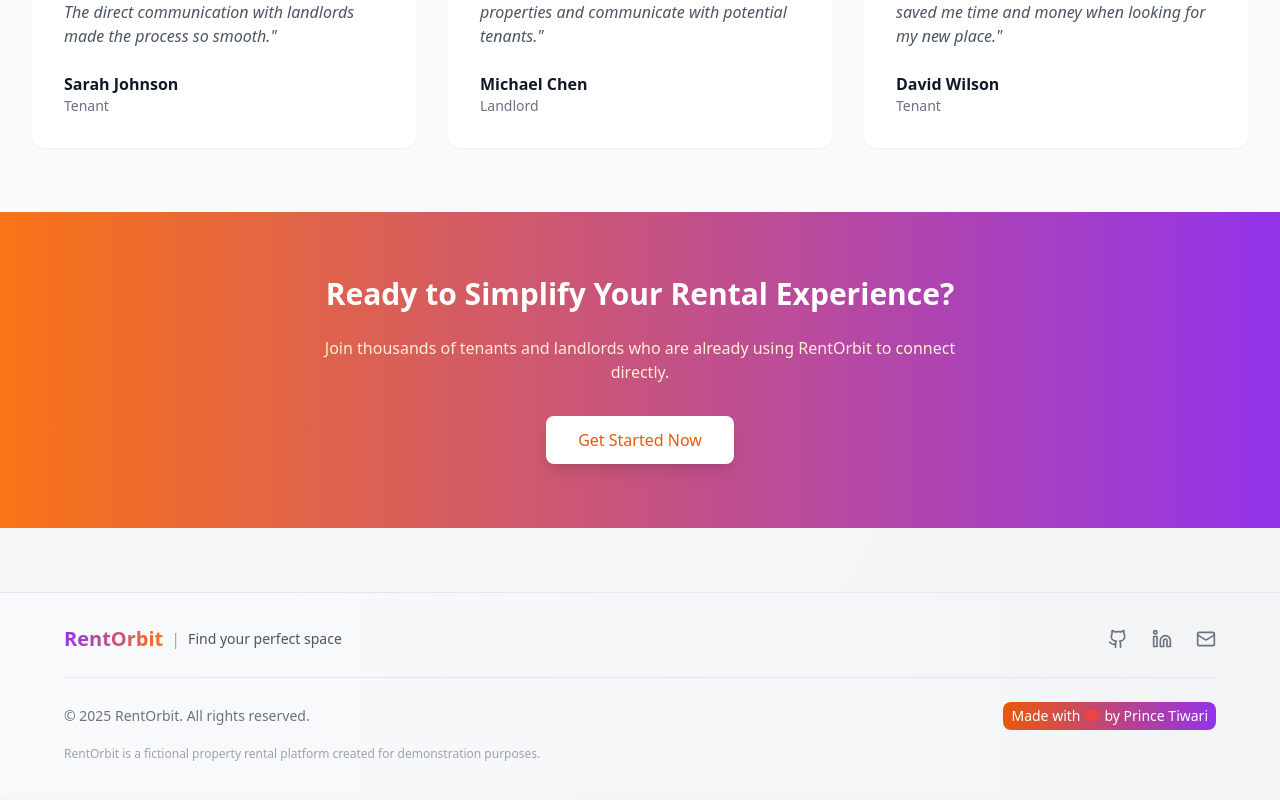
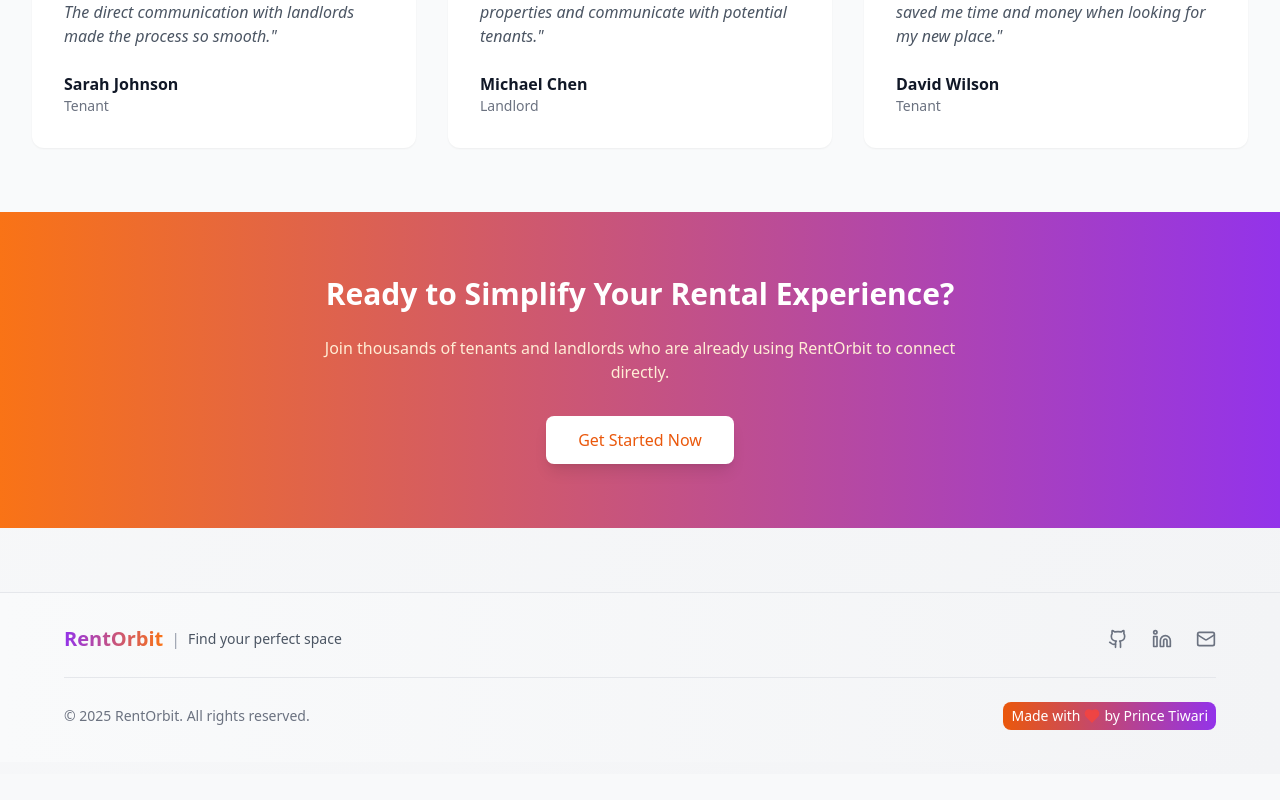
Before and after one commit to princetiwari26/RentOrbit, a React (Create React App) app in the folder rent-orbit/: page / in a window 1280 px wide. Shown: the part 1352-2152 px from the top of the page. After the commit the page ends 2126 px from the top, so only its background shows below. Built offline with nearby package versions, Linux system fonts and the light colour scheme.

Commit message:
frontend

```diff
--- a/rent-orbit/src/components/Footer.jsx
+++ b/rent-orbit/src/components/Footer.jsx
@@ -36,7 +36,7 @@ function Footer() {
                             <Linkedin className="w-5 h-5" />
                         </a>
                         <a
-                            href="mailto:princetiwari.profes@example.com"
+                            href="mailto:princetiwari.profes@gmail.com"
                             className="text-gray-500 hover:text-red-500 transition-colors"
                             aria-label="Email"
                         >
@@ -56,10 +56,6 @@ function Footer() {
                         <span>by Prince Tiwari</span>
                     </div>
                 </div>
-
-                <div className="mt-4 text-xs text-gray-400">
-                    <p>RentOrbit is a fictional property rental platform created for demonstration purposes.</p>
-                </div>
             </div>
         </footer>
     );
--- /dev/null
+++ b/rent-orbit/src/components/Landlord/TenantListModal.jsx
@@ -0,0 +1,9 @@
+import React from 'react'
+
+function TenantListModal() {
+  return (
+    <div>TenantListModal</div>
+  )
+}
+
+export default TenantListModal
```
